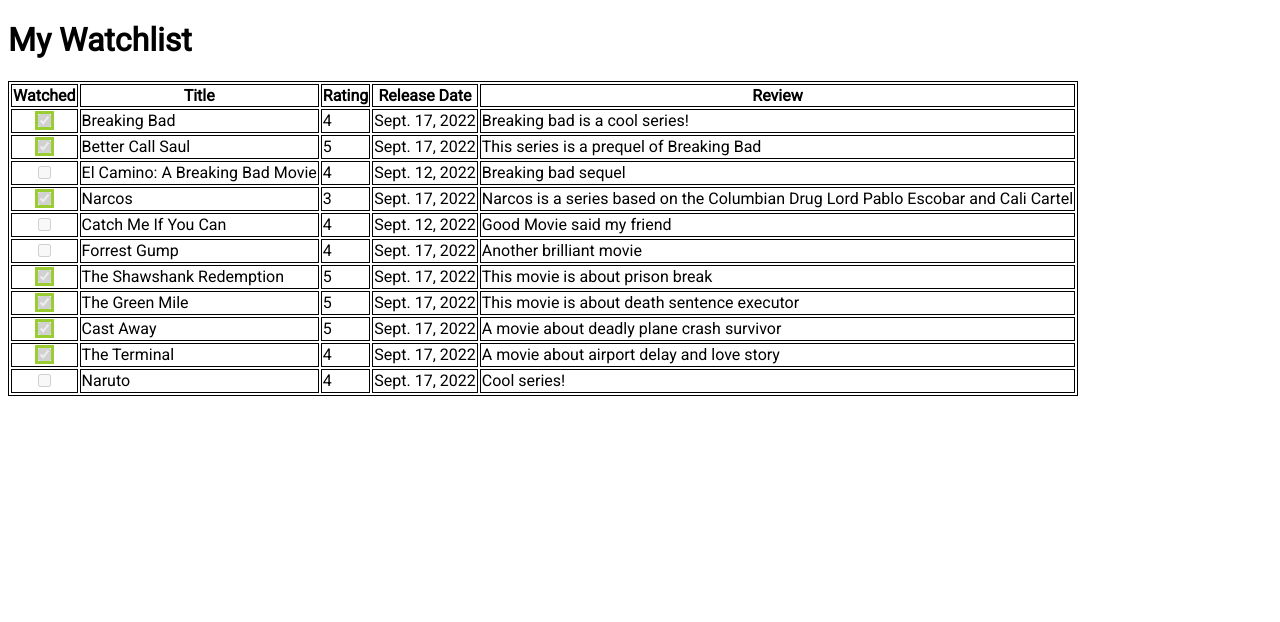
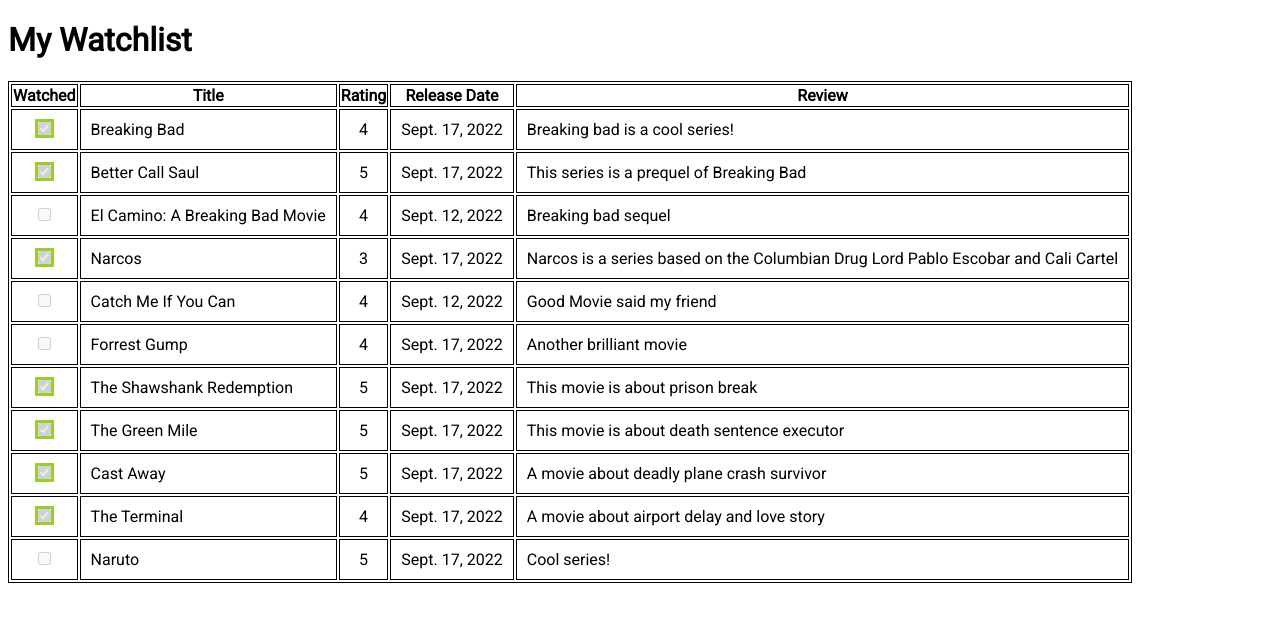
Before and after one commit to marcellinuselbert/assignment-pbp-django, a Django app: page /mywatchlist/html in a window 1280 px wide. Shown: the top 622 px of the page. Run offline with Django 4.2, Linux system fonts and the light colour scheme; data comes from the database, SQL or seed files in the repository.

Commit message:
Update data

```diff
--- a/mywatchlist/fixtures/initial_wishlist_data.json
+++ b/mywatchlist/fixtures/initial_wishlist_data.json
@@ -115,7 +115,7 @@
     "fields": {
       "watched": false,
       "title": "Naruto",
-      "rating": 4,
+      "rating": 5,
       "release_date": "2022-09-17",
       "review": "Cool series!"
     }
--- a/mywatchlist/templates/watchlist.html
+++ b/mywatchlist/templates/watchlist.html
@@ -18,10 +18,12 @@
       <input type="checkbox" name="vehicle3" value="Boat" disabled />
       {% endif %}
     </td>
-    <td class="table-border">{{movie.title}}</td>
-    <td class="table-border">{{movie.rating}}</td>
-    <td class="table-border">{{movie.release_date}}</td>
-    <td class="table-border">{{movie.review}}</td>
+    <td class="table-border" style="padding: 10px;">{{movie.title}}</td>
+    <td class="table-border" style="text-align: center;">{{movie.rating}}</td>
+    <td class="table-border" style="padding: 10px;">{{movie.release_date}}</td>
+    <td class="table-border" style="padding: 10px;">
+      {{movie.review}}
+    </td>
   </tr>
   {% endfor %}
 </table>
--- a/mywatchlist/urls.py
+++ b/mywatchlist/urls.py
@@ -6,7 +6,7 @@ app_name = 'mywatchlist'
 urlpatterns = [
 
     path('', show_watchlist_index, name="index"),
-    path('/xml',show_xml,name="show_xml"),
-    path('/json',show_json,name="show_json"),
-    path('/html',show_watchlist,name="show_html"),
+    path('xml',show_xml,name="show_xml"),
+    path('json',show_json,name="show_json"),
+    path('html',show_watchlist,name="show_html"),
 ]
--- a/project_django/urls.py
+++ b/project_django/urls.py
@@ -19,8 +19,8 @@ from django.urls import path, include
 urlpatterns = [
     path('admin/', admin.site.urls),
     path('', include('example_app.urls')),
-    path('katalog',include('katalog.urls')),
-    path('mywatchlist',include('mywatchlist.urls')),
+    path('katalog/',include('katalog.urls')),
+    path('mywatchlist/',include('mywatchlist.urls')),
 ]
 
 # TODO: Implement Routings Here
```
